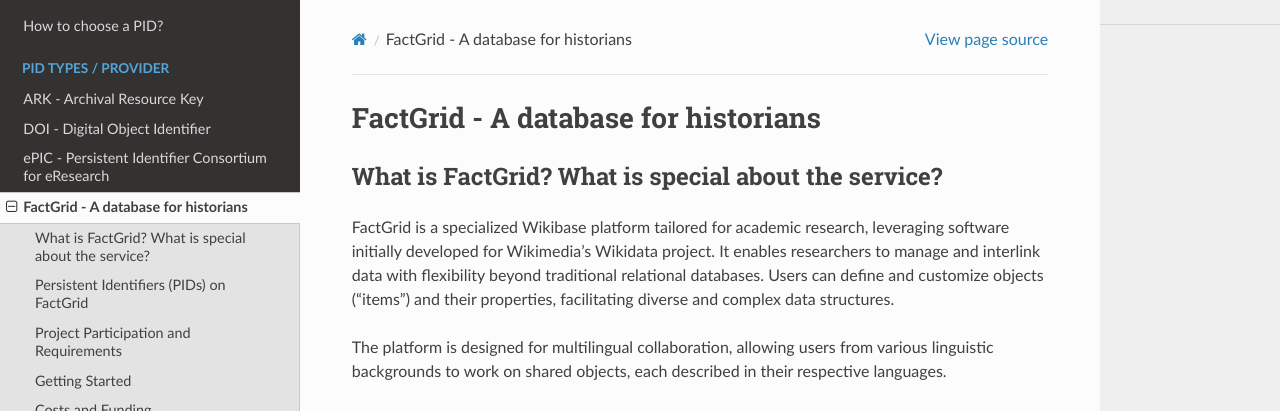
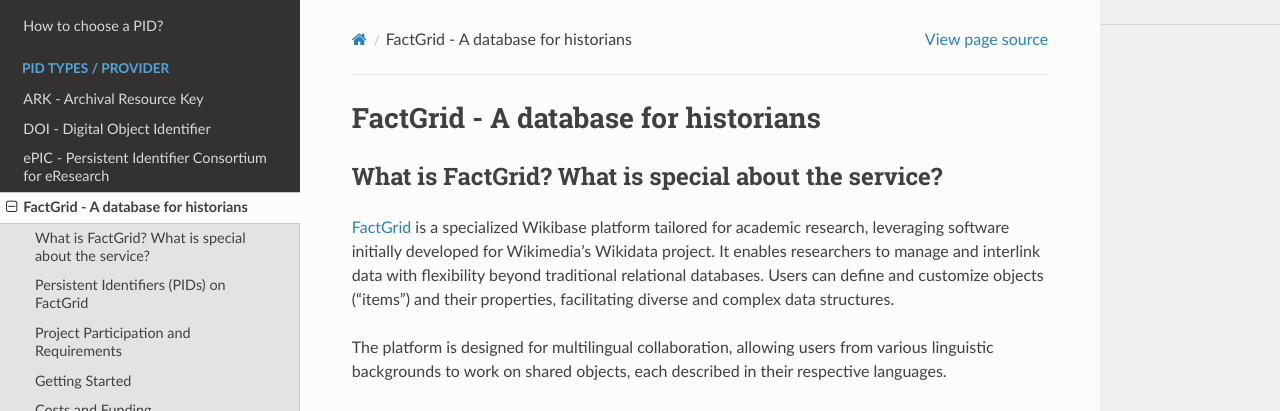
Before and after one commit to stephw-tib/pid4nfdi-training, a Sphinx documentation site: the page built from docs/source/factgrid.rst, in a window 1280 px wide and 900 px high. Shown: the top 411 px of the window. Built offline with Sphinx 7.4.7 and the Read the Docs theme 3.1.0, drawn with Linux system fonts in a browser that asks for light colours; pages that are not in the unit, such as notebooks, are missing from menus; part of the change alters nothing that is shown.

```diff
--- a/docs/source/factgrid.rst
+++ b/docs/source/factgrid.rst
@@ -4,7 +4,7 @@ FactGrid - A database for historians
 What is FactGrid? What is special about the service?
 ----------------------------------------------------
 
-FactGrid is a specialized Wikibase platform tailored for academic research, leveraging software initially developed for Wikimedia's Wikidata project. It enables researchers to manage and interlink data with flexibility beyond traditional relational databases. Users can define and customize objects ("items") and their properties, facilitating diverse and complex data structures.
+`FactGrid <https://database.factgrid.de/wiki/Hauptseite>`_ is a specialized Wikibase platform tailored for academic research, leveraging software initially developed for Wikimedia's Wikidata project. It enables researchers to manage and interlink data with flexibility beyond traditional relational databases. Users can define and customize objects ("items") and their properties, facilitating diverse and complex data structures.
 
 The platform is designed for multilingual collaboration, allowing users from various linguistic backgrounds to work on shared objects, each described in their respective languages.
 
```
